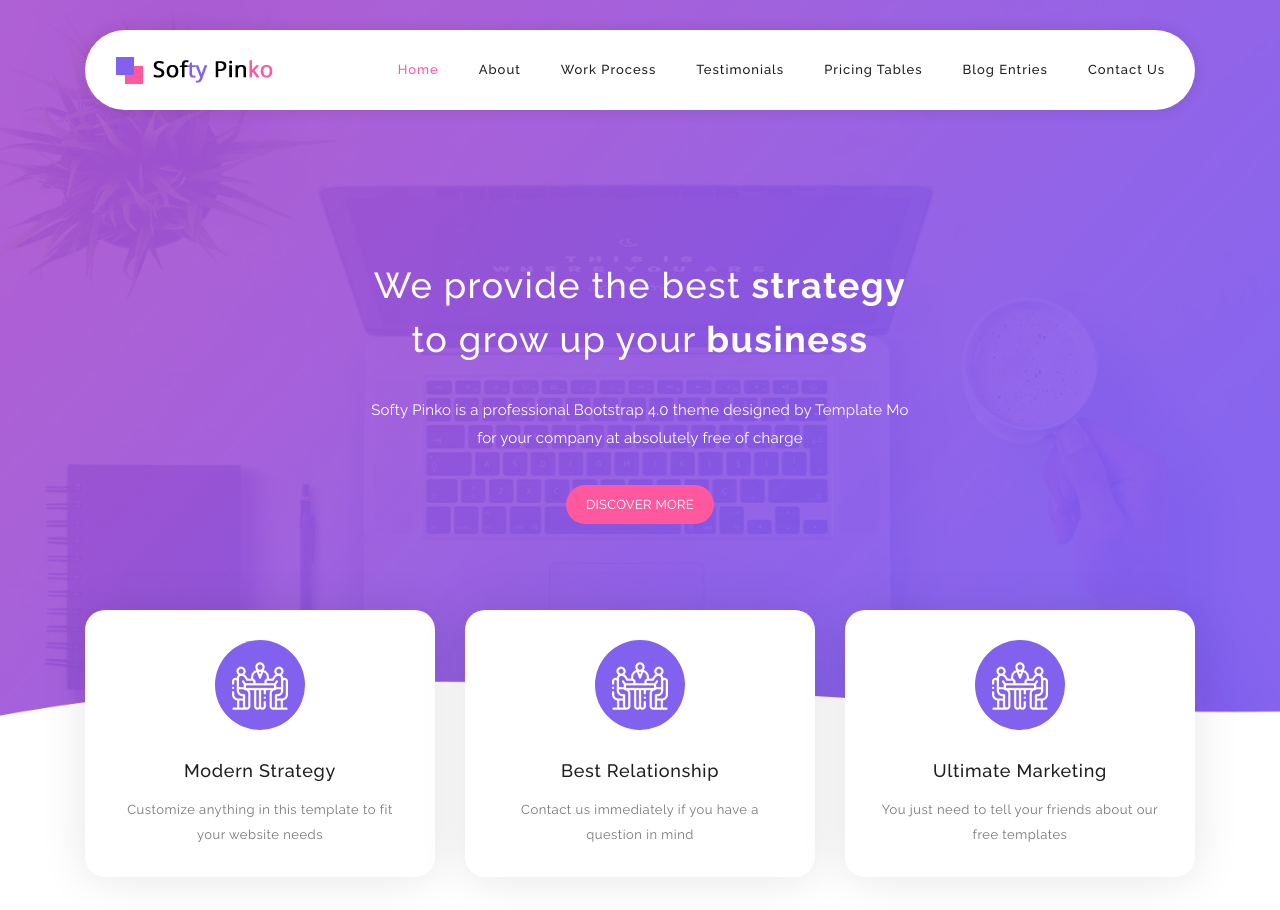
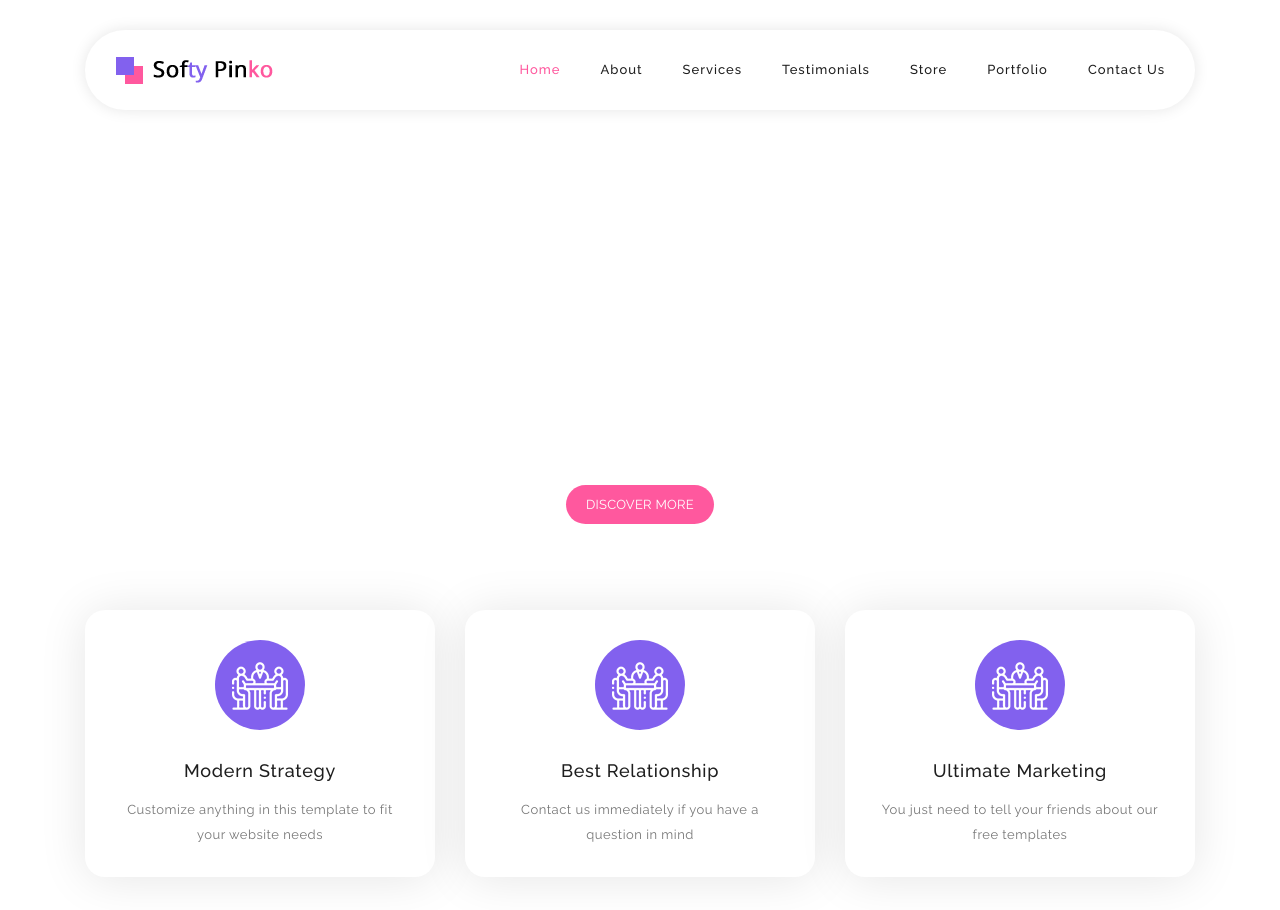
Before and after one commit to ashdelta1023/Soniawebsite, a plain HTML site: page index.html in a window 1280 px wide. Shown: the top 910 px of the page. Drawn offline with Linux system fonts and the light colour scheme.

```diff
--- a/index.html
+++ b/index.html
@@ -52,10 +52,10 @@
                         <ul class="nav">
                             <li><a href="#welcome" class="active">Home</a></li>
                             <li><a href="#features">About</a></li>
-                            <li><a href="#work-process">Work Process</a></li>
+                            <li><a href="#work-process">Services</a></li>
                             <li><a href="#testimonials">Testimonials</a></li>
-                            <li><a href="#pricing-plans">Pricing Tables</a></li>
-                            <li><a href="#blog">Blog Entries</a></li>
+                            <li><a href="#pricing-plans">Store</a></li>
+                            <li><a href="#blog">Portfolio</a></li>
                             <li><a href="#contact-us">Contact Us</a></li>
                         </ul>
                         <a class='menu-trigger'>
```
Also changed, not shown: assets/images/banner-bg.png (deleted).
